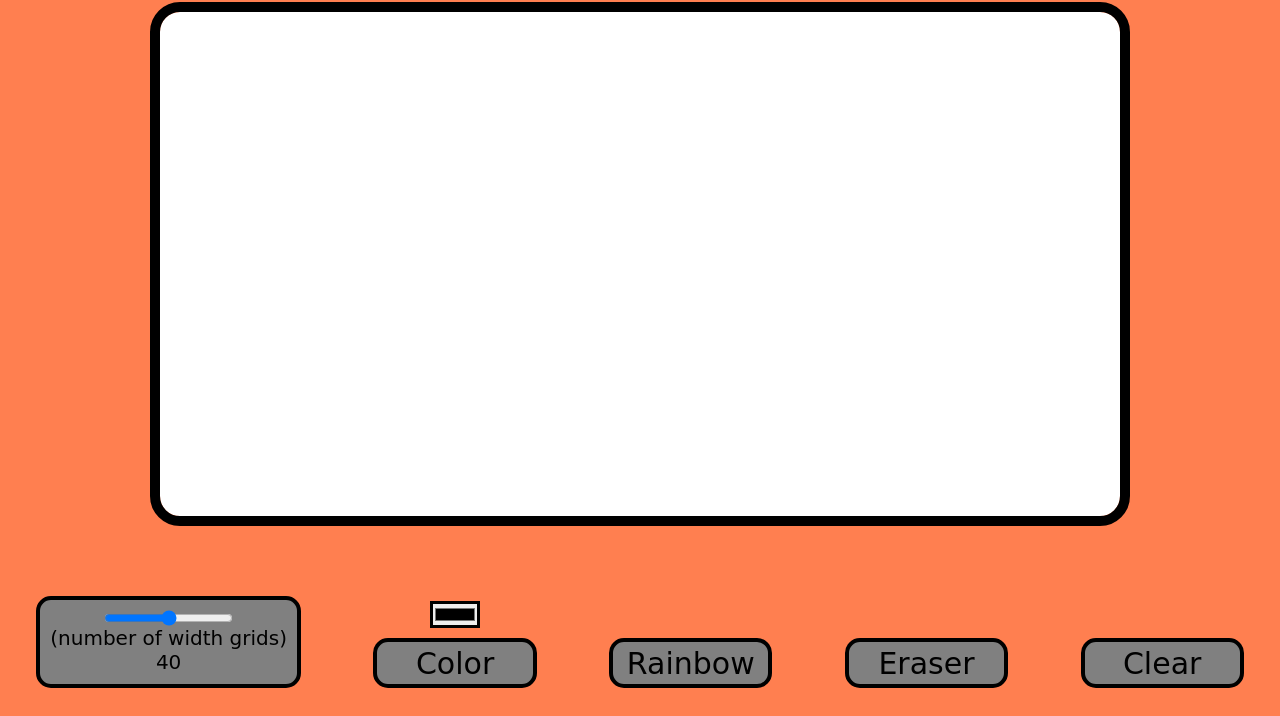
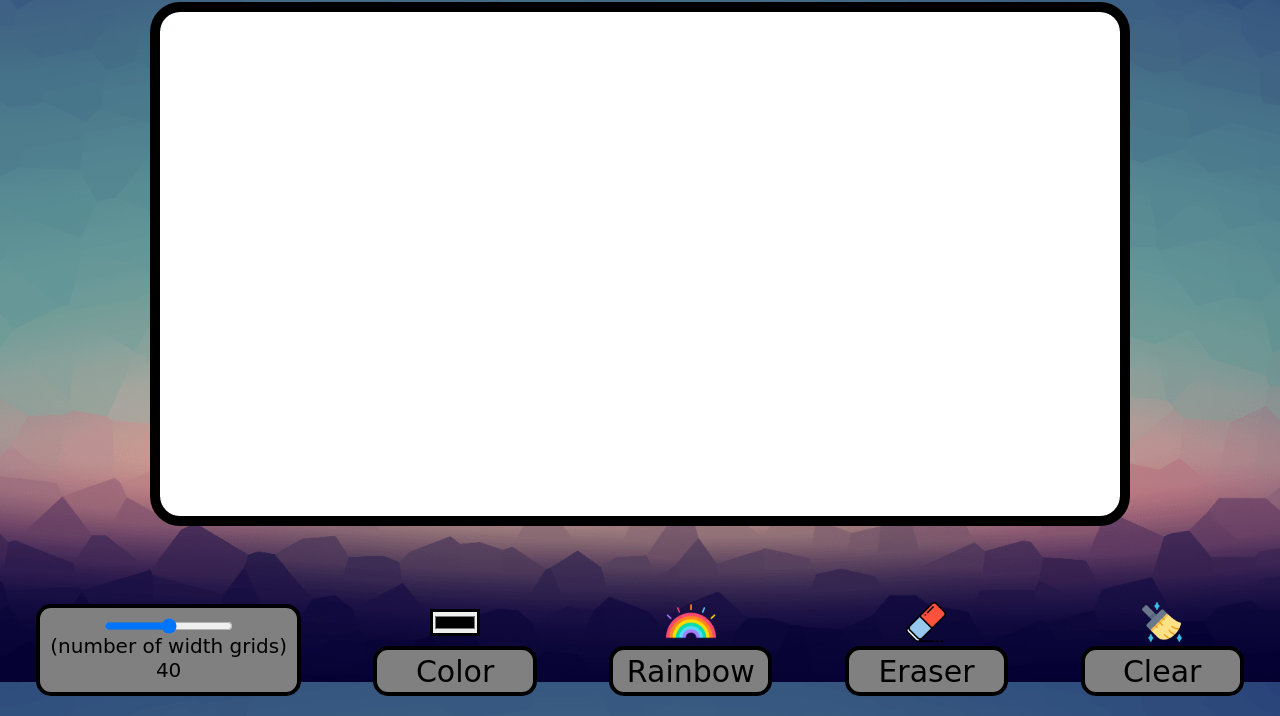
Before and after one commit to xAdhithiyan/etch-a-sketch, a plain HTML site: page index.html in a window 1280 px wide. Shown: the part 118-834 px from the top of the page. Drawn offline with Linux system fonts and the light colour scheme; a web font is replaced by a local one.

Commit message:
add icons to buttons

```diff
--- a/index.html
+++ b/index.html
@@ -23,9 +23,21 @@
                 <input type="color" style="border:3px solid black" >
                 <button class ="c">Color</button>
             </div>
-            <button class = "rainbow">Rainbow</button>
-            <button class = "eraser">Eraser</button>
-            <button class = "clear">Clear</button>
+
+            <div class = "mainRainbow">
+                <img src="icons/rainbow.png" height = "50px" alt="a rainbow"/>
+                <button class = "rainbow">Rainbow</button>
+            </div>
+
+            <div class = "mainEraser">
+                <img src="icons/eraser.png" height = "40px" style="margin-bottom:4px;" alt="an eraser"/>
+                <button class = "eraser">Eraser</button>
+            </div>
+
+            <div class = "mainClear">
+                <img src="icons/clean.png" height = "40px" style="margin-bottom:4px;" alt="a broomstick"/>
+                <button class = "clear">Clear</button>
+            </div>
         </div>
 
         </body>
--- a/script.js
+++ b/script.js
@@ -21,13 +21,9 @@ function creatingGrids(num,h1,w1) {
                     this.style.transition = "all 0.4s";
                 }
             }, false);
-
             oneRowGrid.appendChild(grid);
         }
-
         oneRowGrid.style.cssText = "display:flex;";
-
-
     }
 }
 
@@ -142,4 +138,4 @@ function allFunctions(){
 let sliderValue = 40;
 //defualt grid color(global variable)
 let color = "black";
-allFunctions()
+allFunctions();
--- a/styles.css
+++ b/styles.css
@@ -4,7 +4,11 @@
 }
 html{
     font-family: 'Sedgwick Ave Display', cursive;
-    background-color: coral;
+    background: url("icons/bg.png") no-repeat center center fixed;
+    -webkit-background-size: cover;
+    -moz-background-size: cover;
+    -o-background-size: cover;
+    background-size: cover;
 }
 h1{
     font-size: 60px;
@@ -72,3 +76,11 @@ button.c:hover{
     color:black;
 
 }
+
+.mainRainbow,
+.mainEraser,
+.mainClear{
+    display:flex;
+    flex-direction: column;
+    align-items:center;
+}
```
Also changed, not shown: icons/bg.png (added), icons/clean.png (added), icons/eraser.png (added), icons/rainbow.png (added).
